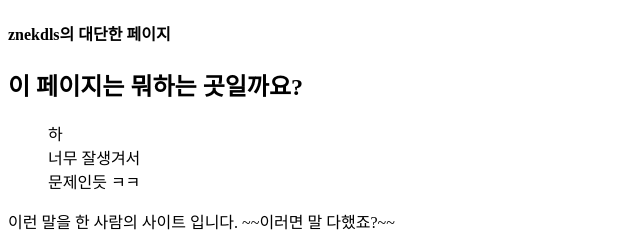
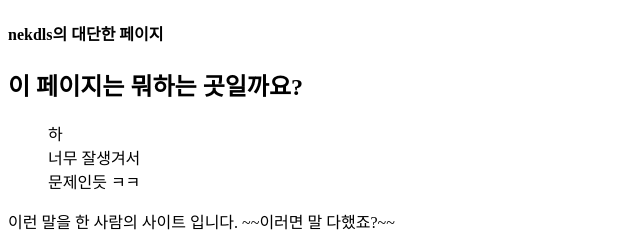
Before and after one commit to Znekdls/Znekdls.github.io, a plain HTML site: page index.html in a window 1280 px wide. Shown: the top 240 px of the page, 0-640 px from the left. Drawn offline with Linux system fonts and the light colour scheme.

Commit message:
Update index.html

```diff
--- a/index.html
+++ b/index.html
@@ -15,7 +15,7 @@
     <meta property="twitter:title" content="서도의 순둥한 페이지" />
 </head>
 <body>
-<h4 id="znekdls">znekdls의 대단한 페이지</h4>
+<h4 id="znekdls">nekdls의 대단한 페이지</h4>
 <h2 id="">이 페이지는 뭐하는 곳일까요?</h2>
 <blockquote>
   <p>하<br />
```
